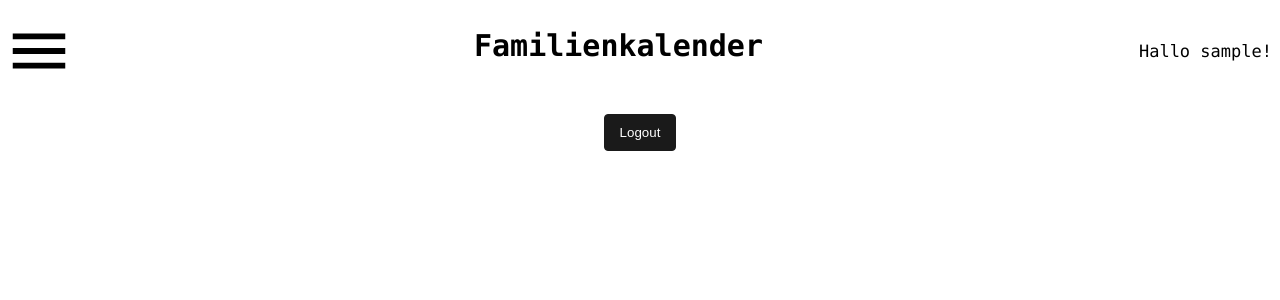
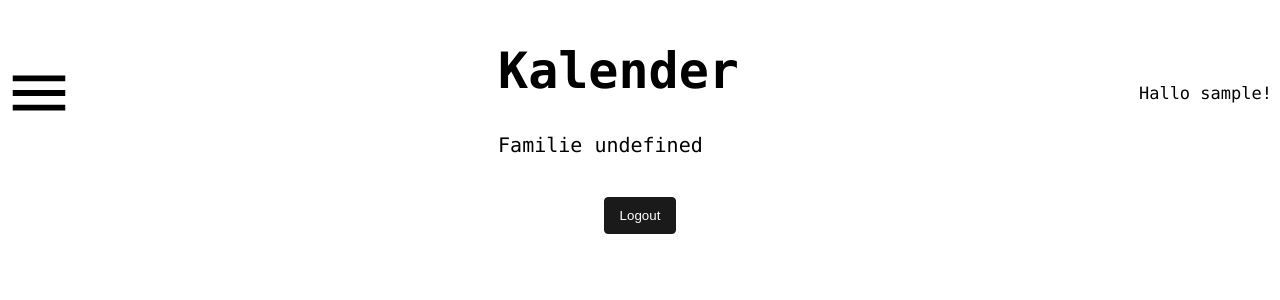
Before and after one commit to JulianeSchrittenlacher/calendar-app, a React (Vite) app in the folder frontend/: page / in a window 1280 px wide. Shown: the top 300 px of the page. Built offline with nearby package versions, Linux system fonts and the light colour scheme; sample sign-in values are in the browser's storage.

Commit message:
add familyname in user model

```diff
--- a/frontend/src/components/FamilyDetailForm.tsx
+++ b/frontend/src/components/FamilyDetailForm.tsx
@@ -10,7 +10,7 @@ type FamilyAddFromProps = {
 export default function FamilyDetailForm(props: Readonly<FamilyAddFromProps>) {
     const {onClose} = props;
     const createFamily: (newFamily: Family) => void = useFamilyStore(state => state.createFamily);
-    const [name, setName] = useState<string>("");
+    const [name] = useState<string>("");
     const currentUser = useUserStore(state => state.currentUser);
     const currentState = useApiStore(state => state.currentState);
     const setCurrentState = useApiStore(state => state.setCurrentState);
@@ -57,14 +57,6 @@ export default function FamilyDetailForm(props: Readonly<FamilyAddFromProps>) {
                     <option value="th">Thüringen</option>
                 </select>
             </label>
-            <label className="form-entries">
-                <p>Name:</p>
-                <input
-                    placeholder={name}
-                    type="text"
-                    value={name}
-                    onChange={(e) => setName(e.target.value)}/>
-            </label>
             <div className="button-container">
                 <button onClick={onClose}>Abbrechen</button>
                 <button type="submit">Hinzufügen</button>
--- a/frontend/src/components/Header.tsx
+++ b/frontend/src/components/Header.tsx
@@ -57,7 +57,8 @@ export default function Header() {
                     <MenuIcon sx={{fontSize: 'inherit'}}/>
                 </IconButton>
                 <div className="app-header">
-                    <h1>Familienkalender</h1>
+                    <h1>Kalender</h1>
+                    <p>{currentUser && "Familie " + currentUser.familyName}</p>
                 </div>
                 <div className="header-buttons">
                     <p>{currentUser && "Hallo " + currentUser.username + "!"}</p>
--- a/frontend/src/stores/useFamilyStore.ts
+++ b/frontend/src/stores/useFamilyStore.ts
@@ -29,7 +29,7 @@ const useFamilyStore = create<FamilyState>()((set) => ({
             set(state => ({
                 families: [...state.families, response.data]
             }));
-            alert("Familie erfolgreich erstellt.")
+            alert("Familieninformationen geändert..")
         }).catch(error => console.log(error))
     },
     deleteFamily: (id: string) => {
@@ -46,7 +46,7 @@ const useFamilyStore = create<FamilyState>()((set) => ({
                 const updatedFamilies: Family[] = state.families.map(family => family.id === id ? response.data : family);
                 return {families: updatedFamilies};
             });
-            alert("Familie geändert.")
+            alert("Familieninformationen geändert.")
         }).catch(error => console.log(error))
     },
 }))
--- a/frontend/src/styles/Header.css
+++ b/frontend/src/styles/Header.css
@@ -6,7 +6,11 @@
 }
 
 h1 {
-    font-size: 3rem;
+    font-size: 5rem;
+}
+
+.app-header p {
+    font-size: 2rem;
 }
 
 .App-nav ul {
```
Also changed, not shown: 1 other file (tests, documents, lock files or other folders).
